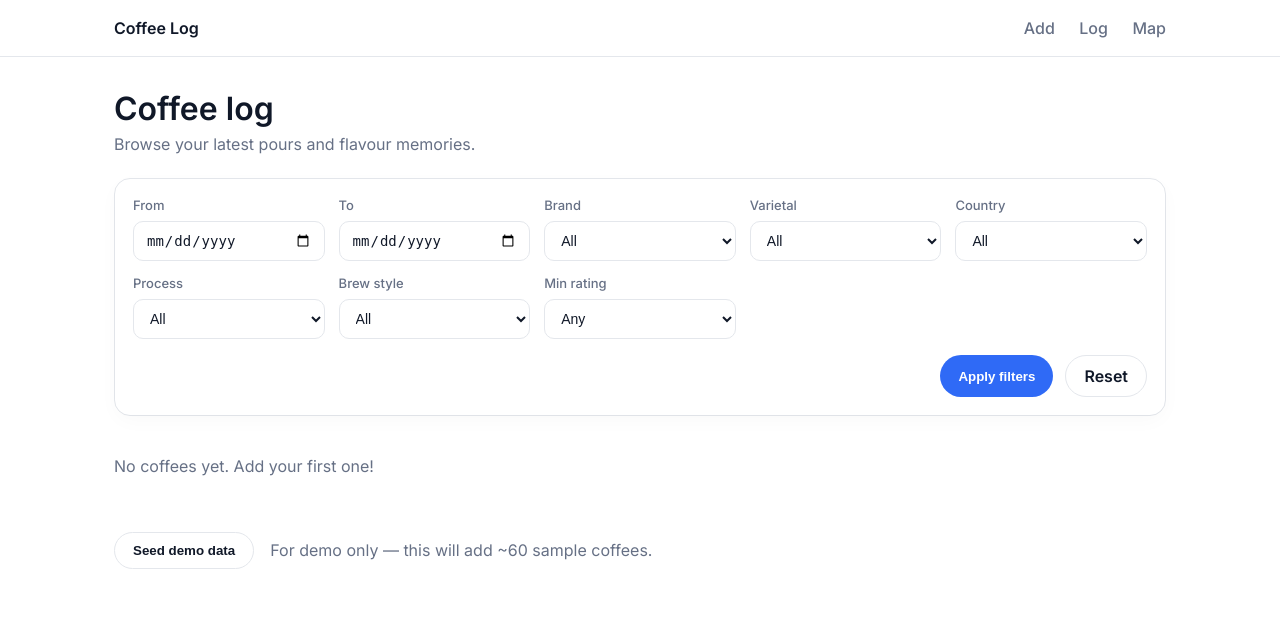
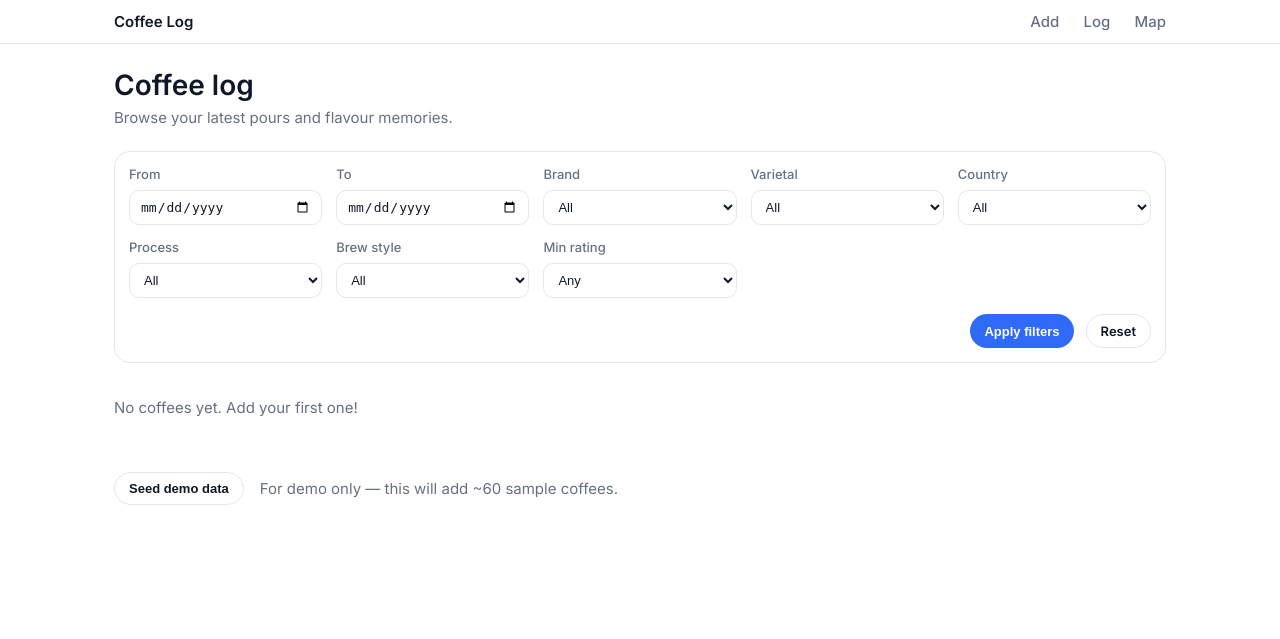
Before and after one commit to nicholasedger88/coffeelog, a Flask app: page /log in a window 1280 px wide. Shown: the top 639 px of the page. Run offline with Flask 3, Linux system fonts and the light colour scheme; data that the repository does not hold is empty.

Commit message:
Tighten UI scale and map layering

```diff
--- a/static/app.js
+++ b/static/app.js
@@ -297,7 +297,7 @@ const setupMapView = () => {
     const rating = coffee.rating || 3;
     const color = ratingColors[rating] || ratingColors[3];
     const marker = L.circleMarker([lat, lon], {
-      radius: 6,
+      radius: 5,
       weight: 1,
       color,
       fillColor: color,
--- a/static/styles.css
+++ b/static/styles.css
@@ -18,6 +18,7 @@ body {
   font-family: "Inter", "Helvetica Neue", Arial, sans-serif;
   color: var(--text);
   background: var(--bg);
+  font-size: 15px;
 }
 
 .top-nav {
@@ -25,13 +26,13 @@ body {
   background: #fff;
   position: sticky;
   top: 0;
-  z-index: 10;
+  z-index: 5000;
 }
 
 .nav-inner {
   max-width: 1100px;
   margin: 0 auto;
-  padding: 18px 24px;
+  padding: 12px 24px;
   display: flex;
   align-items: center;
   justify-content: space-between;
@@ -58,7 +59,7 @@ nav a:focus {
 .page {
   max-width: 1100px;
   margin: 0 auto;
-  padding: 32px 24px 64px;
+  padding: 24px 24px 48px;
 }
 
 .page-header {
@@ -70,7 +71,7 @@ nav a:focus {
 
 .page-header h1 {
   margin: 0 0 6px;
-  font-size: 32px;
+  font-size: 28px;
 }
 
 .page-header p {
@@ -135,10 +136,10 @@ label {
 
 input,
 select {
-  padding: 10px 12px;
+  padding: 8px 10px;
   border-radius: 10px;
   border: 1px solid var(--border);
-  font-size: 14px;
+  font-size: 13px;
   background: #fff;
   color: var(--text);
 }
@@ -157,7 +158,7 @@ select:focus {
 button,
 .secondary {
   border-radius: 999px;
-  padding: 10px 18px;
+  padding: 8px 14px;
   border: none;
   font-weight: 600;
   cursor: pointer;
@@ -166,6 +167,7 @@ button,
   display: inline-flex;
   align-items: center;
   justify-content: center;
+  font-size: 13px;
 }
 
 button.primary,
@@ -338,13 +344,13 @@ button.secondary,
 .cards {
   display: flex;
   flex-direction: column;
-  gap: 16px;
-  margin-top: 24px;
+  gap: 12px;
+  margin-top: 20px;
 }
 
 .coffee-card h2 {
   margin: 0 0 6px;
-  font-size: 20px;
+  font-size: 18px;
 }
 
 .card-header {
@@ -496,27 +521,11 @@ button.secondary,
 }
 
 .filters {
-  margin-top: 24px;
-  padding: 18px;
+  margin-top: 20px;
+  padding: 14px;
   border-radius: 16px;
   border: 1px solid var(--border);
   background: #fff;
-}
-
-.filters-sticky {
-  position: sticky;
-  top: 72px;
-  z-index: 50;
-}
-
-.filters-sticky::after {
-  content: "";
-  position: absolute;
-  inset: 0;
-  border-radius: 16px;
-  pointer-events: none;
-  box-shadow: 0 6px 20px rgba(15, 23, 42, 0.05);
-  opacity: 0.5;
 }
 
 .filter-grid {
--- a/templates/log.html
+++ b/templates/log.html
@@ -76,9 +76,10 @@
           <div class="detail-row">
             <span class="detail-label">Rating</span>
             <span class="detail-value">
-              {% set stars = "★★★★★" %}
-              {% set filled = coffee.rating %}
-              {{ stars[:filled] }}{{ "☆" * (5 - filled) }} ({{ coffee.rating }}/5)
+              Rating: {{ coffee.rating }} / 5
+              <span class="rating-bar">
+                <span class="rating-fill" style="width: {{ (coffee.rating / 5 * 100) | round(0) }}%"></span>
+              </span>
             </span>
           </div>
           {% if coffee.altitude_m %}
--- a/templates/partials/_filters.html
+++ b/templates/partials/_filters.html
@@ -1,4 +1,4 @@
-<form class="filters filters-sticky" method="get">
+<form class="filters" method="get">
   <div class="filter-grid">
     <label>
       From
```
Also changed, not shown: other parts of static/styles.css (+33 -10 lines).
